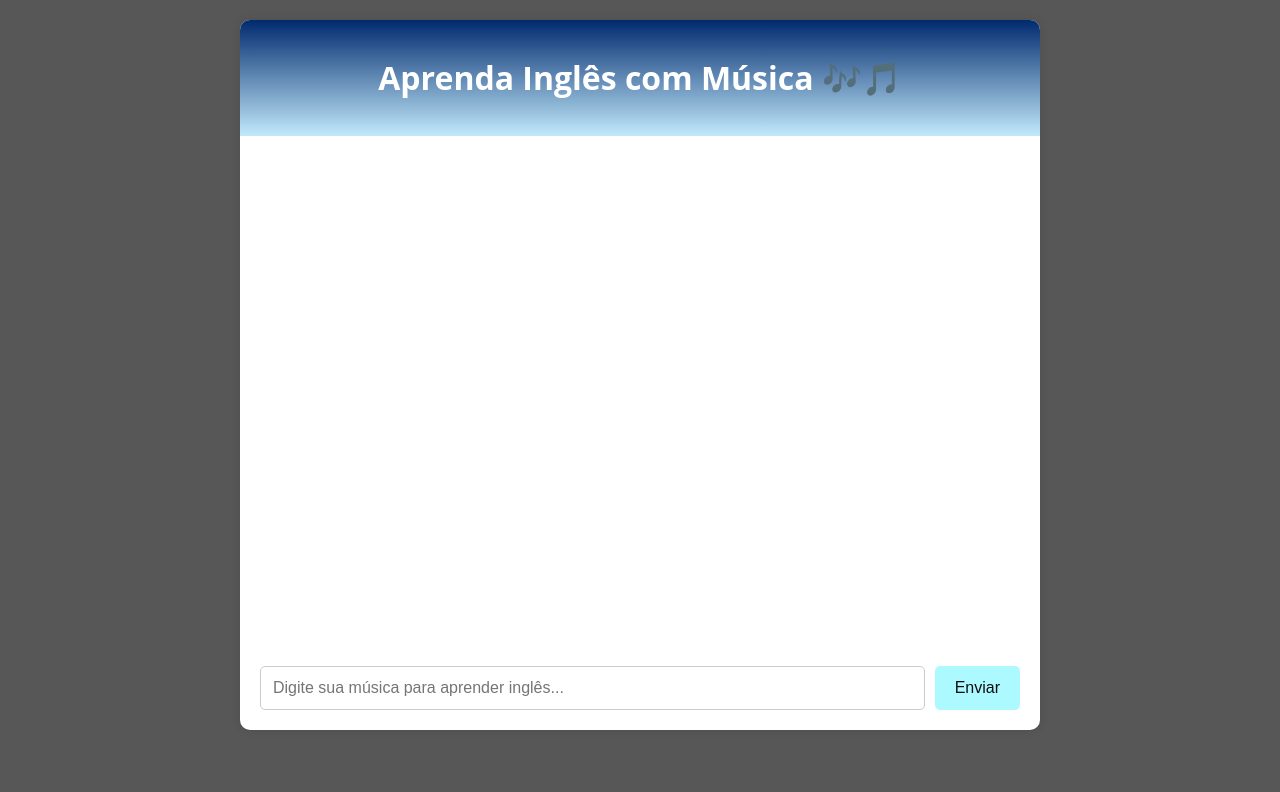
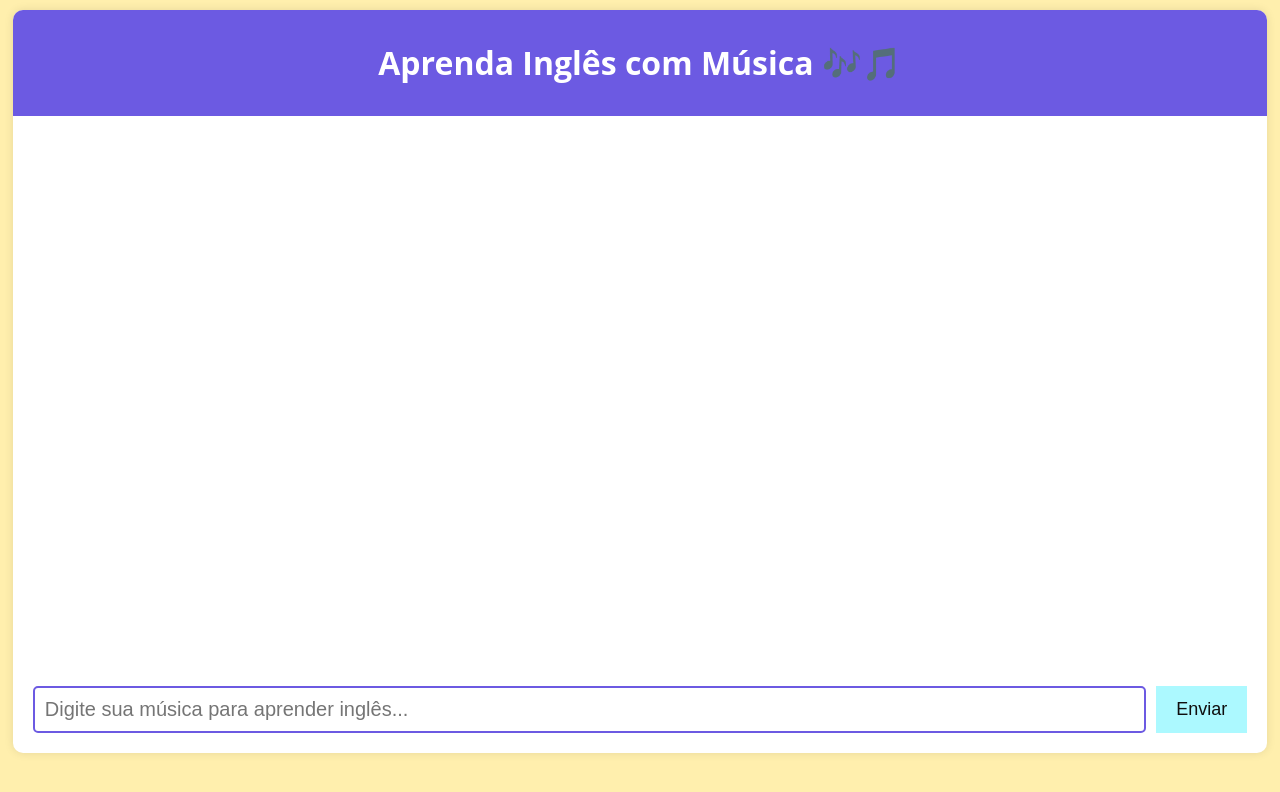
Before and after one commit to Clebio2030/AI-English-Teacher, a website: page index.html in a window 1280 px wide. Drawn offline with Linux system fonts and the light colour scheme.

Commit message:
Update layout

```diff
--- a/style.css
+++ b/style.css
@@ -2,7 +2,7 @@
 :root {
   --primary-color: #acf9ff; /* Azul claro para usuário */
   --secondary-color: #acffcf; /* Verde claro para professor */
-  --background-color: #000000a8; /* Fundo suave */
+  --background-color: #ffe883a8; /* Fundo suave */
   --shadow-color: rgba(0, 0, 0, 0.1); /* Sombra sutil */
   --border-radius: 10px; /* Borda arredondada padrão */
 }
@@ -12,29 +12,30 @@ body {
   font-family: 'Open Sans', sans-serif;
   margin: 0;
   padding: 0;
+  width: 100%;
   background-color: var(--background-color);
 }
 
 .chat-container {
-  max-width: 800px;
-  margin: 20px auto;
+  max-width: 98%;
+  height: 100%;
+  margin: 10px auto;
   background-color: #fff;
   border-radius: var(--border-radius);
   box-shadow: 0 0 10px var(--shadow-color);
 }
 
 .chat-header {
-  background: linear-gradient(to bottom, #002a6e, #c2e9fb);
+  background: linear-gradient(to bottom, #6c5ae2, #6c5ae2);
   color: #fff;
-  padding: 15px;
+  padding: 10px;
   border-top-left-radius: var(--border-radius);
   border-top-right-radius: var(--border-radius);
   text-align: center;
-  font-weight: 600;
+  font-weight: 800;
 }
 
 .chat-body {
-  height: 400px;
   overflow-y: scroll;
   padding: 15px;
 }
@@ -46,9 +47,9 @@ body {
 }
 
 .message {
-  padding: 12px;
+  padding: 10px;
   margin-bottom: 15px;
-  border-radius: 5px;
+  border-radius: 50px;
   line-height: 1.5;
   animation: fadeIn 0.3s ease-in;
   box-shadow: 2px 2px 5px var(--shadow-color);
@@ -66,16 +67,17 @@ body {
 }
 
 .chat-input {
-  padding: 20px;
+  padding:20px;
   display: flex;
 }
 
 #message-input {
+  margin-top: 40px;
   flex-grow: 1;
-  padding: 12px;
-  border: 1px solid #ccc;
+  padding: 10px;
+  border: 2px solid #6c5ae2;
   border-radius: 5px;
-  font-size: 16px;
+  font-size: 20px;
   transition: box-shadow 0.2s ease;
 }
 
@@ -88,11 +90,12 @@ body {
   background-color: var(--primary-color);
   color: #0f0e0e;
   border: none;
-  border-radius: 5px;
+  border-radius: px;
   cursor: pointer;
-  font-size: 16px;
+  font-size: 18px;
   transition: transform 0.2s ease;
   margin-left: 10px;
+  margin-top: 40px;
 }
 
 #send-button:active {
@@ -108,7 +111,7 @@ body {
 /* Responsividade */
 @media (max-width: 600px) {
   .chat-container {
-    max-width: 90%;
+    max-width: 95%;
   }
   #message-input {
     font-size: 10px;
```
